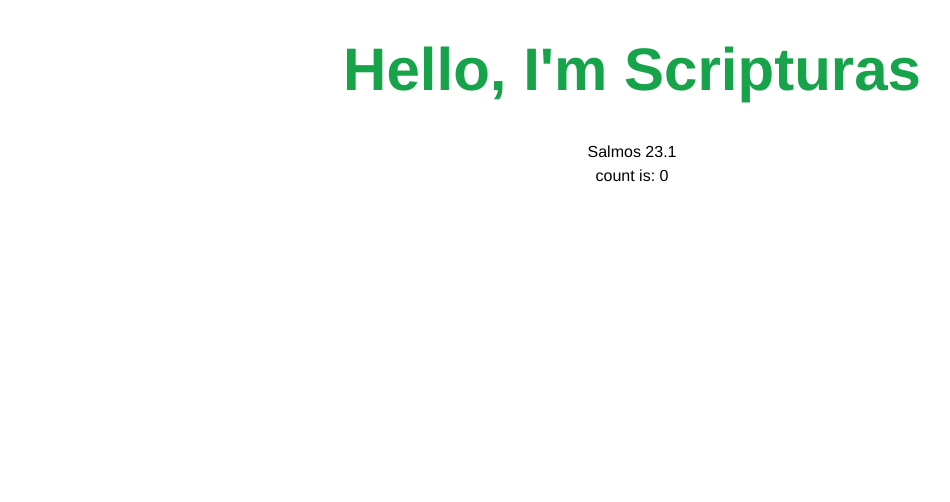
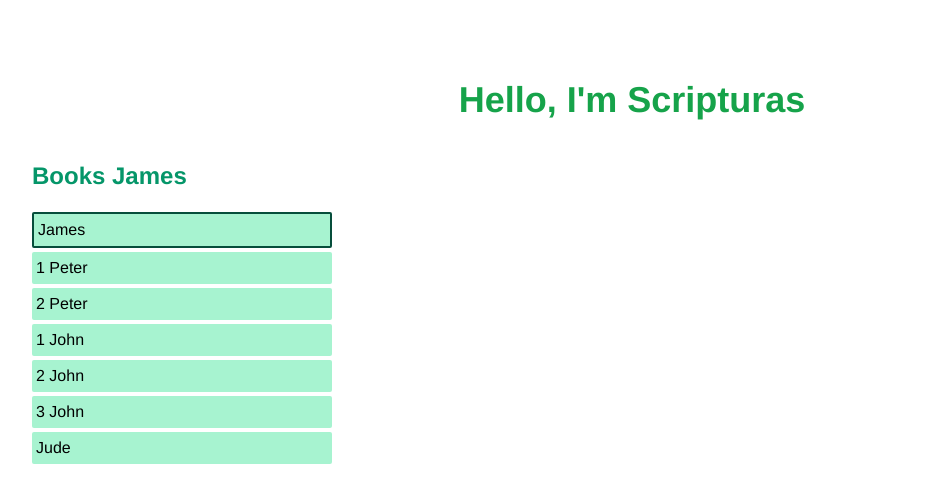
Before and after one commit to doguskysilva/pope-is-pop, a Vue app: page / in a window 1280 px wide. Shown: the top 502 px of the page, without its empty margins (8-958 px from the left). Built offline with nearby package versions, Linux system fonts and the light colour scheme.

Commit message:
feat: implement logic to list books

```diff
--- /dev/null
+++ b/src/components/ListBooks.vue
@@ -0,0 +1,41 @@
+<script setup lang="ts">
+import { Book } from "@/domain/models";
+
+defineProps<{
+  books: Array<Book>;
+  selectedBook: Book | null;
+}>();
+
+const emits = defineEmits<{
+  (e: "change", book: Book): void;
+}>();
+
+function isActive(selectedBook: Book | null, currentBook: Book) {
+  if (selectedBook) {
+    return selectedBook.abbreviation == currentBook.abbreviation;
+  }
+  return false;
+}
+
+function changeBook(book: Book) {
+  emits("change", book);
+}
+</script>
+
+<template>
+  <ul v-for="book in books" :key="book.abbreviation">
+    <li
+      class="p-1 bg-emerald-200 rounded-sm mb-1"
+      :class="{ active: isActive(selectedBook, book) }"
+      @click="changeBook(book)"
+    >
+      {{ book.name }}
+    </li>
+  </ul>
+</template>
+
+<style scoped>
+.active {
+  @apply border-2 border-emerald-900;
+}
+</style>
--- a/src/pages/Home.vue
+++ b/src/pages/Home.vue
@@ -1,12 +1,36 @@
 <script setup lang="ts">
-import HelloWorld from "@/components/HelloWorld.vue";
+import ListBooks from "@/components/ListBooks.vue";
+import { useStore } from "@/store";
+import { computed } from "vue";
+import { Book } from "@/domain/models";
+
+const store = useStore();
+
+const book = computed(() => store.state.book);
+const books = computed(() => store.state.books);
+
+store.dispatch("fetchBooks");
+
+function changeBook(book: Book) {
+  store.dispatch("changeBook", book);
+}
 </script>
 
 <template>
-  <h1 class="text-center w-full font-bold text-6xl text-green-600 my-10">
-    Hello, I'm Scripturas
-  </h1>
-  <div class="text-center">
-    <HelloWorld msg="Salmos 23.1" />
+  <div class="p-10">
+    <h1 class="text-center w-full font-bold text-4xl text-green-600 my-10">
+      Hello, I'm Scripturas
+    </h1>
+    <div class="w-1/4">
+      <h2 class="w-full font-bold text-2xl text-emerald-600 mb-5">
+        Books {{ book?.name }}
+      </h2>
+      <ListBooks
+        :books="books"
+        :selected-book="book"
+        @change="changeBook"
+      ></ListBooks>
+    </div>
+    <div class="text-center"></div>
   </div>
 </template>
--- a/src/store/index.ts
+++ b/src/store/index.ts
@@ -6,6 +6,7 @@ import * as adapter from "@/domain/adapters";
 
 export interface State {
   books: Array<Book>;
+  book: Book | null;
 }
 
 export const key: InjectionKey<Store<State>> = Symbol();
@@ -13,10 +14,14 @@ export const key: InjectionKey<Store<State>> = Symbol();
 export const store = createStore<State>({
   state: {
     books: [],
+    book: null,
   },
   mutations: {
     LOAD_BOOKS(state: State, books: Array<Book>) {
       state.books = books;
+    },
+    UPDATE_BOOK(state: State, book: Book) {
+      state.book = book;
     },
   },
   actions: {
@@ -24,7 +29,11 @@ export const store = createStore<State>({
       requestBooks().then((booksFromAPI) => {
         const books = booksFromAPI.map(adapter.fromApiBookToModelBook);
         commit("LOAD_BOOKS", books);
+        commit("UPDATE_BOOK", books[0]);
       });
+    },
+    changeBook({ commit }, book) {
+      commit("UPDATE_BOOK", book);
     },
   },
 });
```
